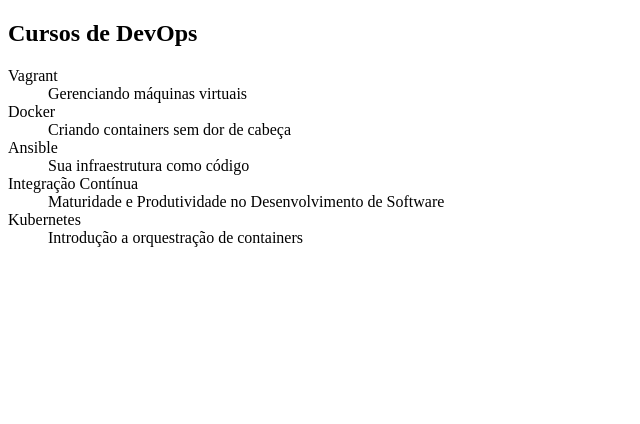
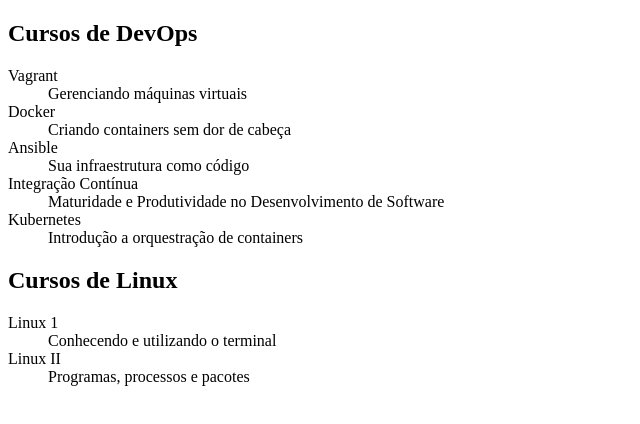
Before and after one commit to barbaralves/alura-git, a plain HTML site: page index.html in a window 1280 px wide. Shown: the whole page, without its empty margins (0-640 px from the left). Drawn offline with Linux system fonts and the light colour scheme.

Commit message:
Cursos de Linux I e II adicionados

```diff
--- a/index.html
+++ b/index.html
@@ -23,5 +23,14 @@
         <dt>Kubernetes</dt>
         <dd>Introdução a orquestração de containers</dd>
     </dl>
+
+    <h2>Cursos de Linux</h2>
+    <dl>
+        <dt>Linux 1</dt>
+        <dd>Conhecendo e utilizando o terminal</dd>
+
+        <dt>Linux II</dt>
+        <dd>Programas, processos e pacotes</dd>
+    </dl>
 </body>
 </html>
```
